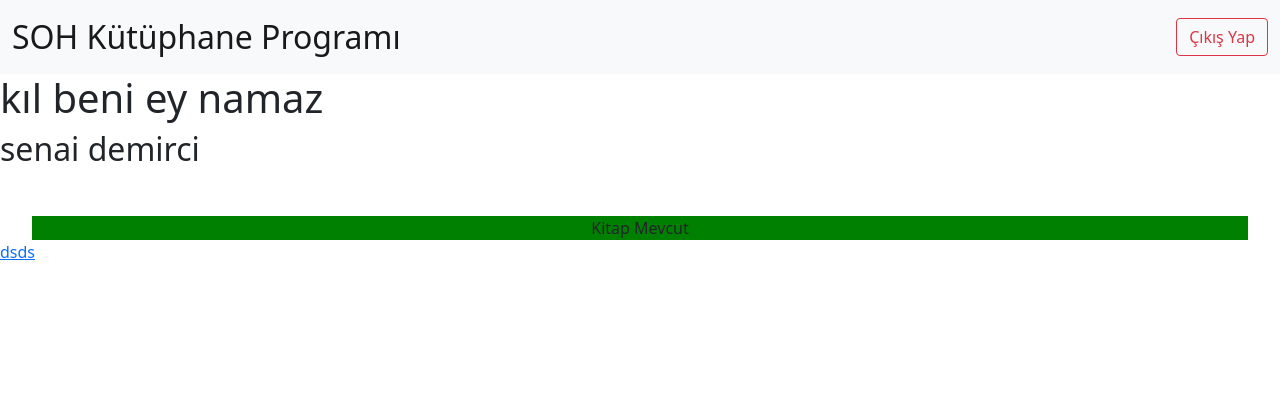
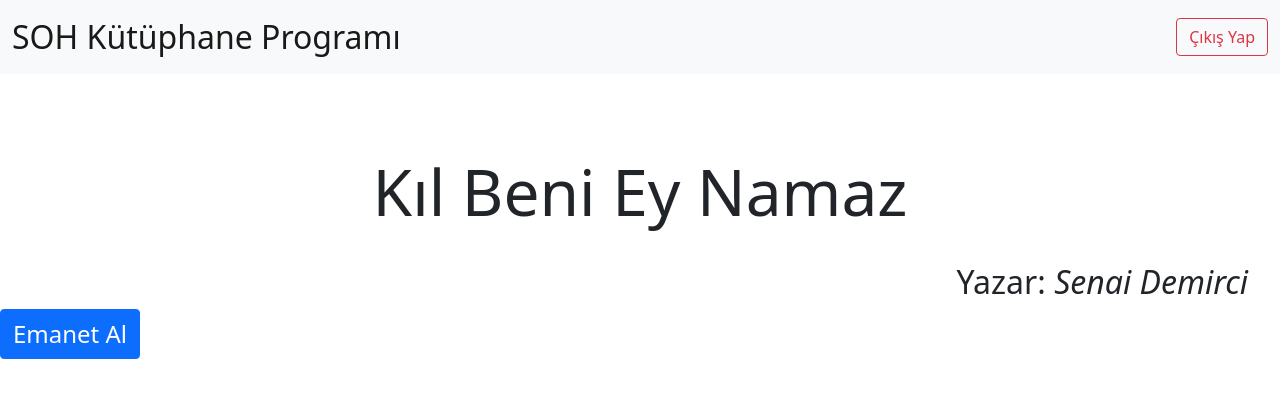
Before and after one commit to egepaksoy/soh-kutuphane, a Django app: template templates/book_info.html in a window 1280 px wide. Shown: the top 398 px of the page. Run offline with Django 4.2, Linux system fonts and the light colour scheme; the template is opened without the code that fills it: values that come from a table or form of the project are taken from there, others are empty; data comes from the database, SQL or seed files in the repository; some libraries are stand-ins or nearby versions.

Commit message:
kitap info sayfası değiştiriliid

```diff
--- a/templates/book_info.html
+++ b/templates/book_info.html
@@ -1,10 +1,9 @@
 {% extends 'base.html' %}
 
 {% block body %}
-<h1>{{book.book_name}}</h1>
-<h2>{{book.book_writer}}</h2>
+<h1 style="font-size: 64px; text-align: center; margin: 5rem 0 2rem 0;">{{book.book_name|lower|title}}</h1>
+<h2 style="text-align: right; padding-right: 2rem; margin-top: 2rem;">Yazar: <span style="font-style: italic;">{{book.book_writer|lower|title}}</span></h2>
 {% if book.alan_og %}
-<div style="display: block; width: 95%; heigth: 5rem; margin: 3rem auto 0 auto; text-align: center; background-color: red;">Kitap Asagıdaki Ogrenci Tarafından alındı</div>
 <h4>{{book.alan_og}}</h4>
 <h5>{{book.alis_tar}}</h5>
 <form method="POST" action="{% url 'book_teslim' id=book.id %}">
@@ -12,7 +11,6 @@
   <input type="submit" class="btn btn-success"/>
 </form>
 {% else %}
-<div style="display: block; width: 95%; heigth: 5rem; margin: 3rem auto 0 auto; text-align: center; background-color: green;">Kitap Mevcut</div>
-<a href="./emanet/">dsds</a>
+<a class="btn btn-primary" style="text-align: cente; font-size: 24px;" href="./emanet/">Emanet Al</a>
 {% endif %}
 {% endblock body %}
```
